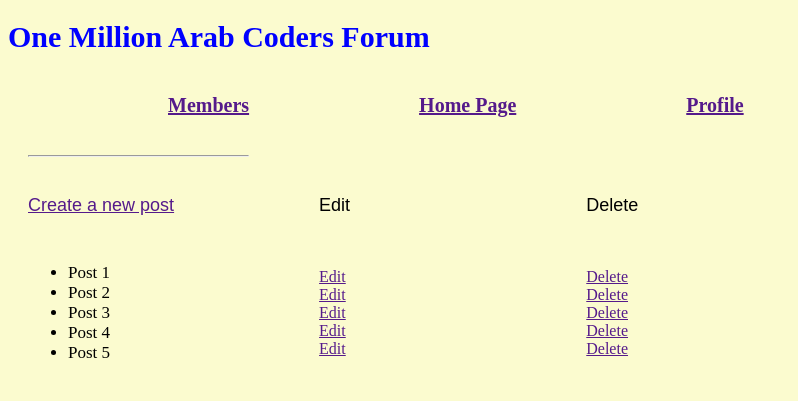
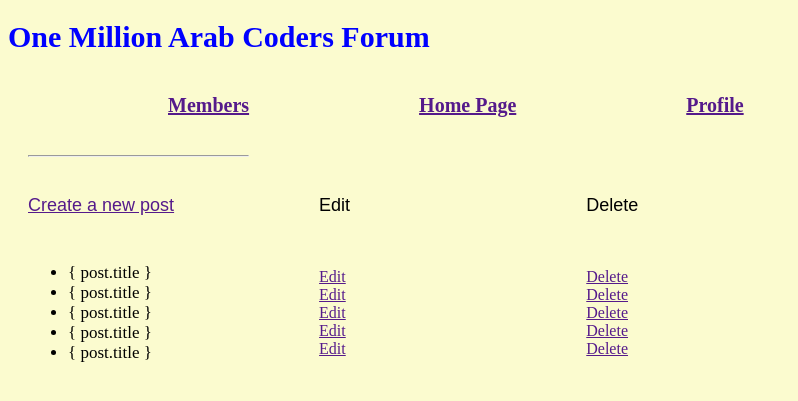
Before and after one commit to saifeddin1/Forum---One-million-arab-coders, a Flask app: template Forums/templates/index.html in a window 1280 px wide. Shown: the top 401 px of the page, without its empty margins (0-798 px from the left). Run offline with Flask 2, Linux system fonts and the light colour scheme; the template is opened without the code that fills it: most values are stand-ins (such as "Sample title", 1, 10 or a date in 2020).

Commit message:
Update index.html

```diff
--- a/Forums/templates/index.html
+++ b/Forums/templates/index.html
@@ -26,11 +26,13 @@
         <tr>
             <td>
                 <ul class="posts">
-                  <li>Post 1</li>
-                  <li>Post 2</li>
-                  <li>Post 3</li>
-                  <li>Post 4</li>
-                  <li>Post 5</li>
+                  {% for post in posts %}
+                  <li>{ post.title }</li>
+                  <li>{ post.title }</li>
+                  <li>{ post.title }</li>
+                  <li>{ post.title }</li>
+                  <li>{ post.title }</li>
+                   {% endfor %}
                 </ul>
             </td>
             <td>
```
